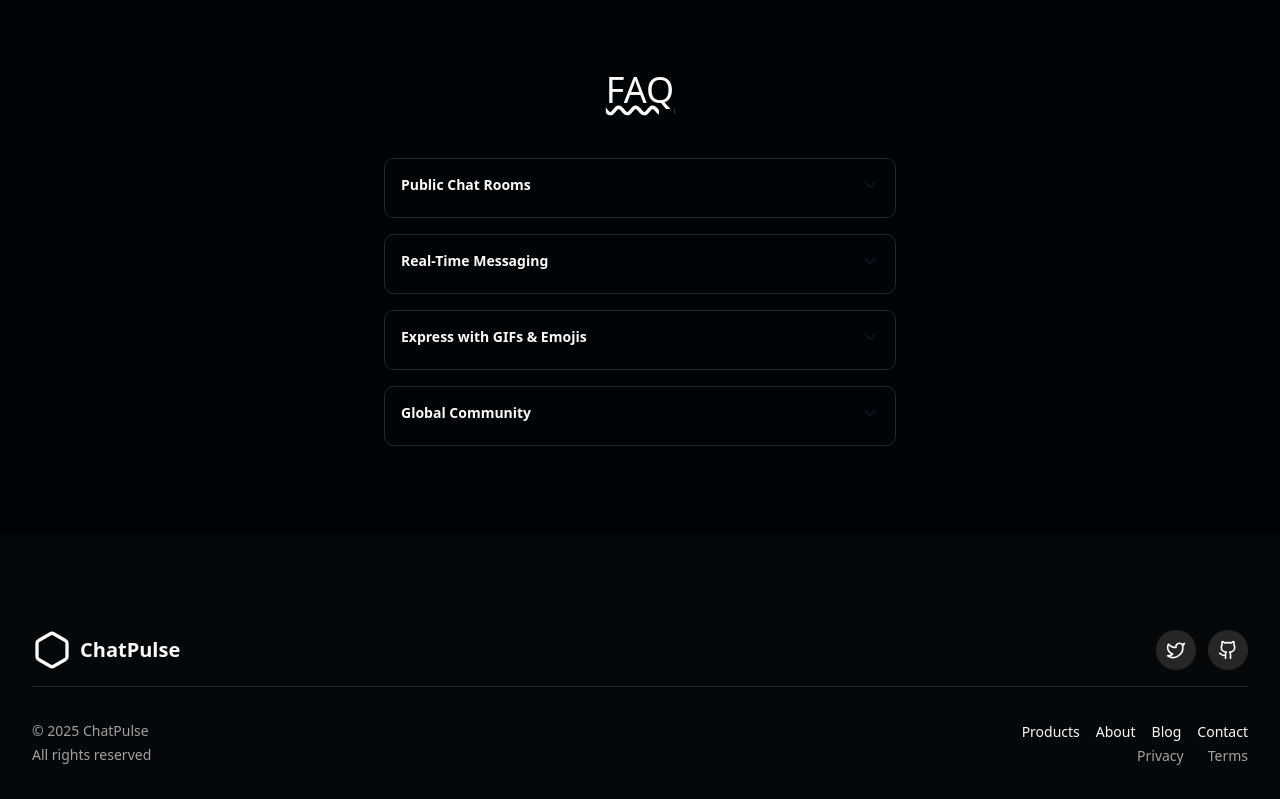
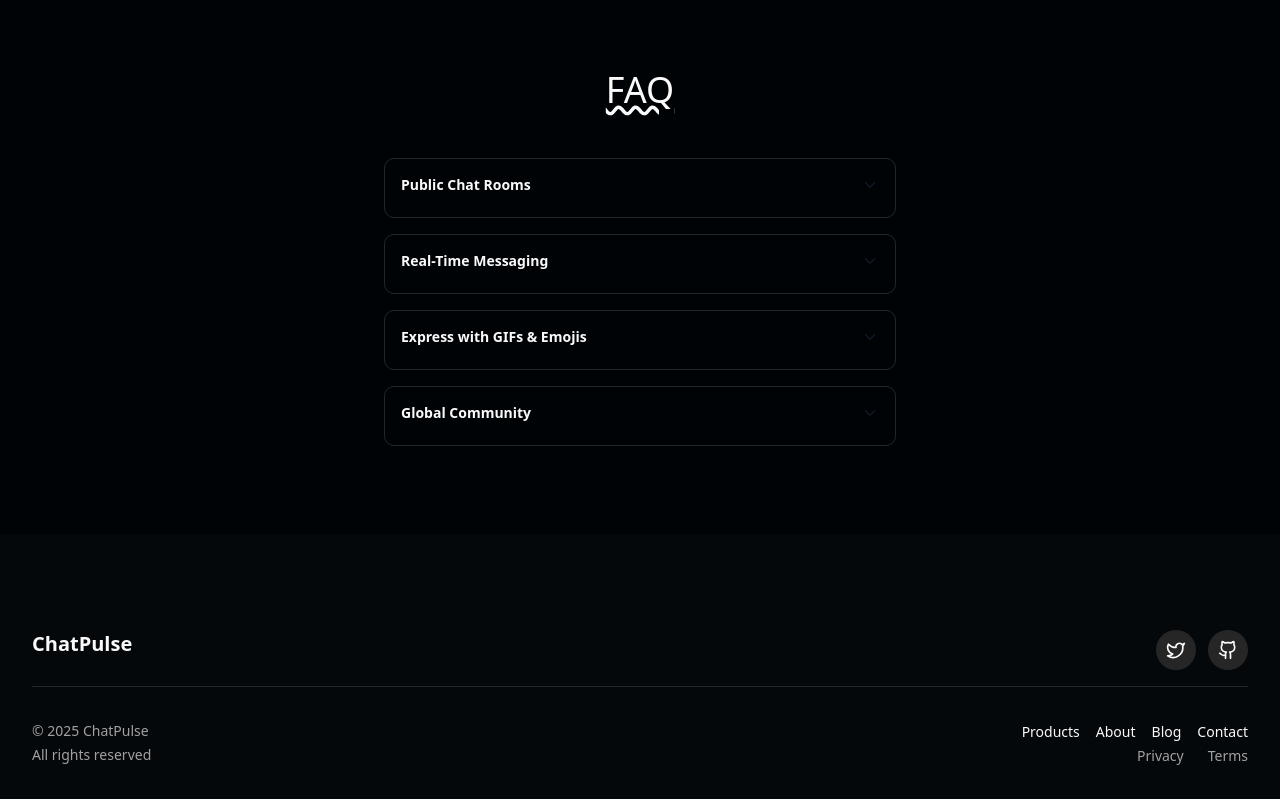
Before and after one commit to abhinavkale-dev/ChatPulse, a Next.js app in the folder client/: page / in a window 1280 px wide. Shown: the part 1807-2606 px from the top of the page. Built offline with nearby package versions, Linux system fonts and the light colour scheme; no server answers.

Commit message:
[feat]: Removed logo

```diff
--- a/client/components/landing/footerComp.tsx
+++ b/client/components/landing/footerComp.tsx
@@ -5,7 +5,6 @@ function FooterComp() {
   return (
     <div className="w-full">
       <Footer
-        logo={<Hexagon className="h-10 w-10" />}
         brandName="ChatPulse"
         socialLinks={[
           {
--- a/client/components/ui/footer.tsx
+++ b/client/components/ui/footer.tsx
@@ -2,7 +2,6 @@ import { Button } from "@/components/ui/button"
 import Link from "next/link"
 
 interface FooterProps {
-  logo: React.ReactNode
   brandName: string
   socialLinks: Array<{
     icon: React.ReactNode
@@ -24,7 +23,6 @@ interface FooterProps {
 }
 
 export function Footer({
-  logo,
   brandName,
   socialLinks,
   mainLinks,
@@ -40,7 +38,6 @@ export function Footer({
             className="flex items-center gap-x-2"
             aria-label={brandName}
           >
-            {logo}
             <span className="font-bold text-xl">{brandName}</span>
           </Link>
           <ul className="flex list-none mt-6 md:mt-0 space-x-3">
```
